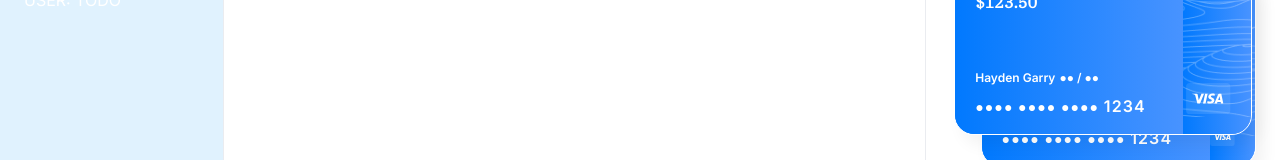
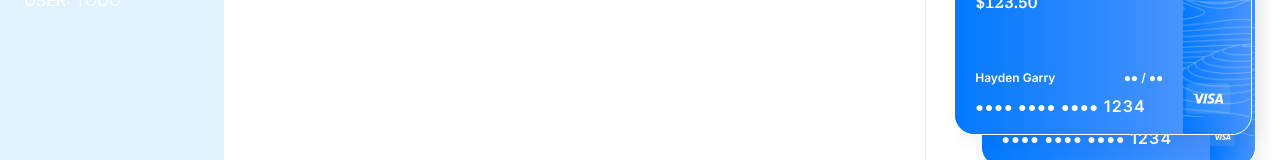
Before and after one commit to Hayden-git/Banking_App, a Next.js app: page / in a window 1280 px wide. Shown: the part 443-603 px from the top of the page. Built offline with nearby package versions, Linux system fonts and the light colour scheme.

Commit message:
Fix styling typo
- Fix styling typo on BankCard.tsx component

```diff
--- a/components/ui/BankCard.tsx
+++ b/components/ui/BankCard.tsx
@@ -18,10 +18,10 @@
 					</div>
 
 					<article className="flex flex-col gap-2">
-						<div className="flex justift-between">
+						<div className="flex justify-between">
 							<h1 className="text-12 font-semibold text-white">{userName}</h1>
 
-							<h2 className="text-12 font-semibold text-white pl-1">●● / ●●</h2>
+							<h2 className="text-12 font-semibold text-white">●● / ●●</h2>
 						</div>
 
 						<p className="text-14 font-semibold tracking-[1.1px] text-white">
```
